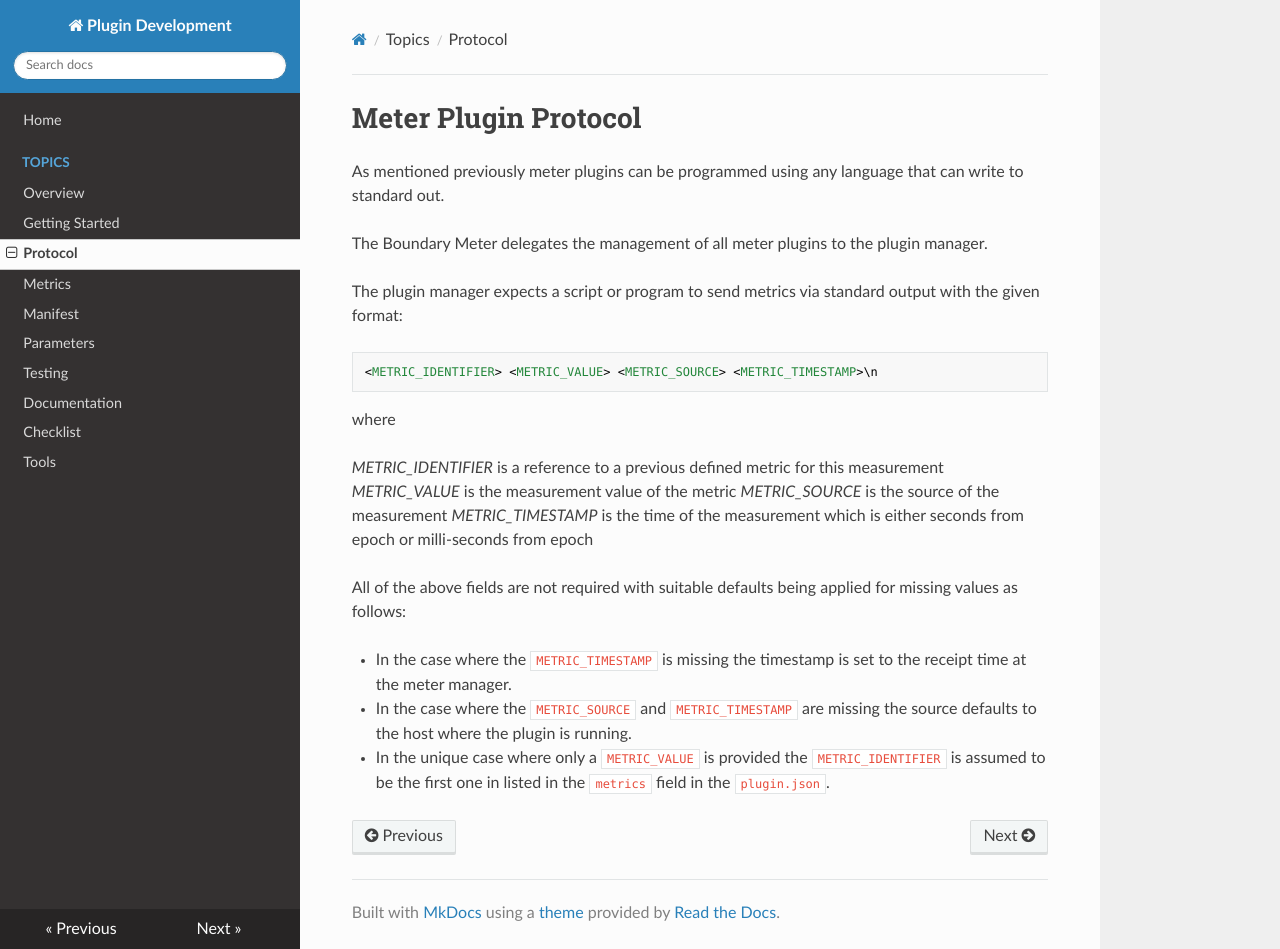
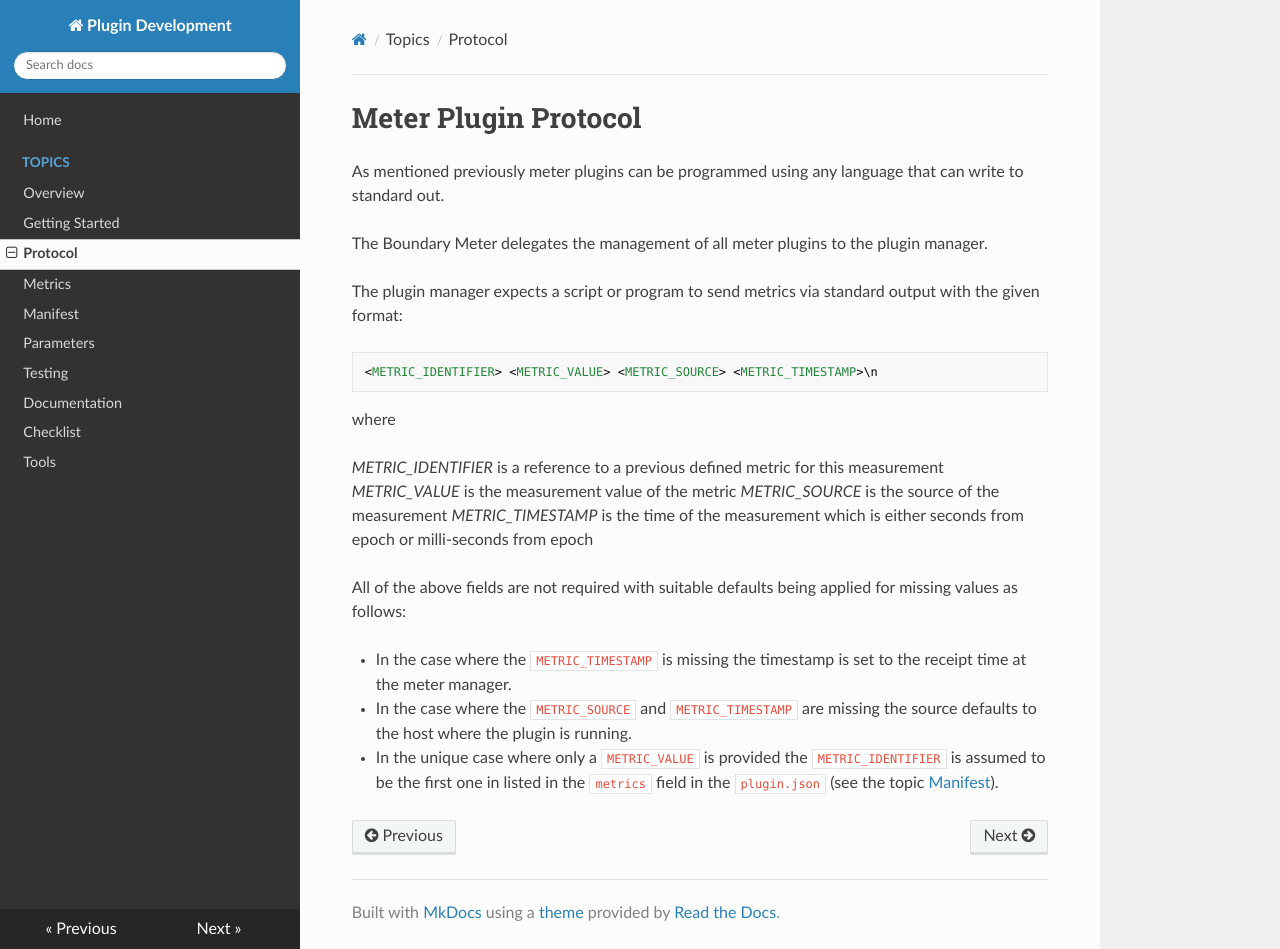
Before and after one commit to boundary/meter-plugin-developer-guide, an MkDocs documentation site: the page built from docs/user-guide/protocol.md, in a window 1280 px wide and 949 px high. Built offline with MkDocs 1.6.1, drawn with Linux system fonts in a browser that asks for light colours; nearby versions of some CDN libraries; old or Windows-style settings are respelled for this version of MkDocs.

Commit message:
Add link to Manifest topic

```diff
--- a/docs/user-guide/protocol.md
+++ b/docs/user-guide/protocol.md
@@ -22,4 +22,4 @@ All of the above fields are not required with suitable defaults being applied fo
 
 - In the case where the `METRIC_SOURCE` and `METRIC_TIMESTAMP` are missing the source defaults to the host where the plugin is running.
 
-- In the unique case where only a `METRIC_VALUE` is provided the `METRIC_IDENTIFIER` is assumed to be the first one in listed in the `metrics` field in the `plugin.json`.
+- In the unique case where only a `METRIC_VALUE` is provided the `METRIC_IDENTIFIER` is assumed to be the first one in listed in the `metrics` field in the `plugin.json` (see the topic [Manifest](manifest.md)).
```
